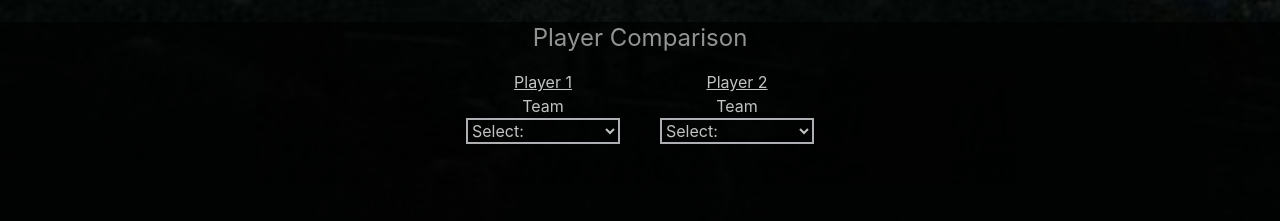
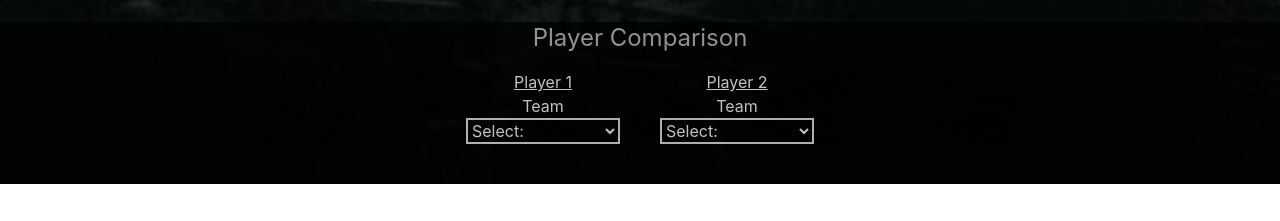
Before and after one commit to nickhoefle/mls-soccer-react-app, a React (Create React App) app: page / in a window 1280 px wide. Shown: the part 3514-3735 px from the top of the page. After the commit the page ends 3698 px from the top, so only its background shows below. Built offline with nearby package versions, Linux system fonts and the light colour scheme.

Commit message:
removed padding under player comps.

```diff
--- a/src/App.js
+++ b/src/App.js
@@ -88,7 +88,7 @@ function App() {
           <div className='flex justify-center bg-black lg:opacity-75 pb-4'>
             <h2 className='text-white text-2xl lg:opacity-75'>Player Comparison</h2>
           </div>
-          <div className='md:flex md:justify-center bg-black lg:opacity-75 pb-10'>
+          <div className='md:flex md:justify-center bg-black lg:opacity-75 pb-0'>
             <div className="text-white text-center md:pr-10 pb-6 md:pb-0">
               <h2 className='underline'>Player 1</h2>
               <TeamDropdown teamName={teamName} setTeamName={handleTeamNameSelect} />
```
